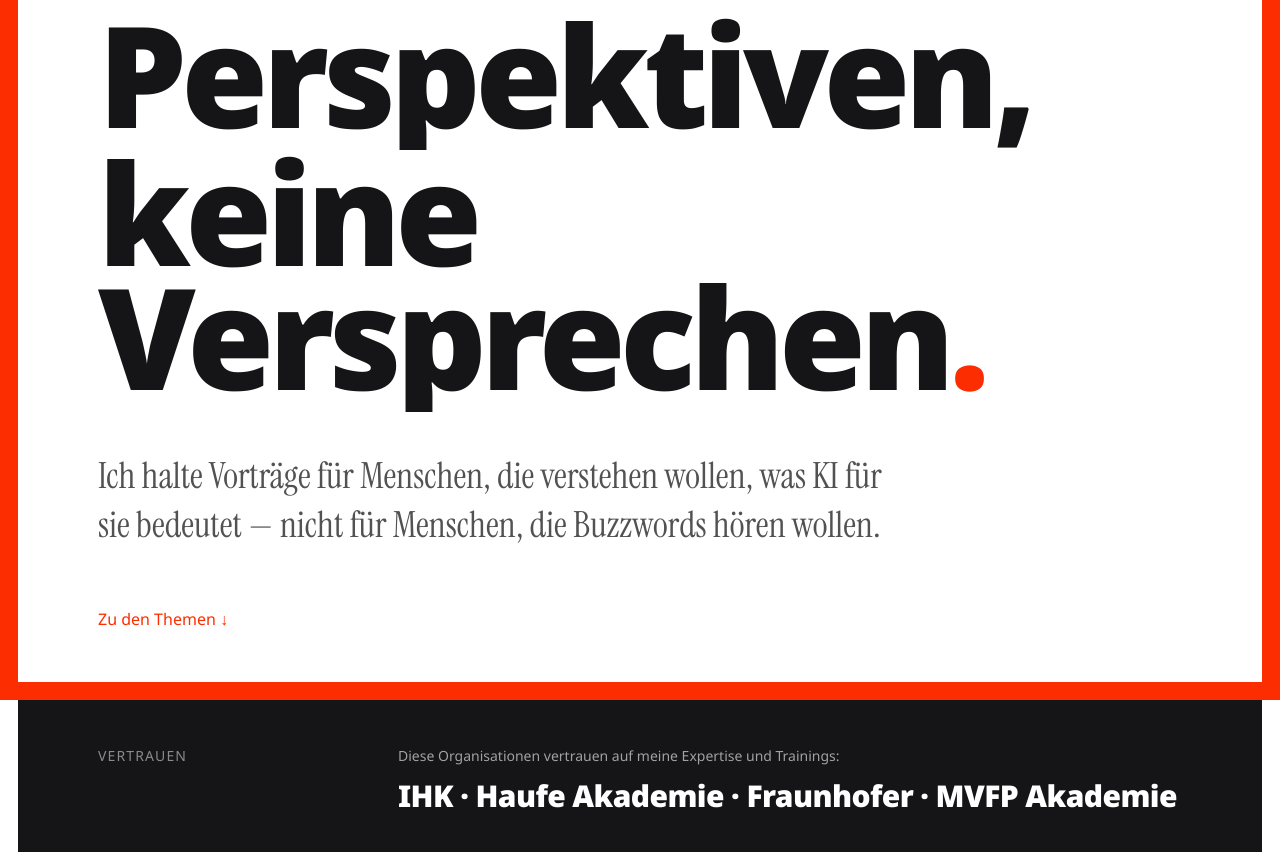
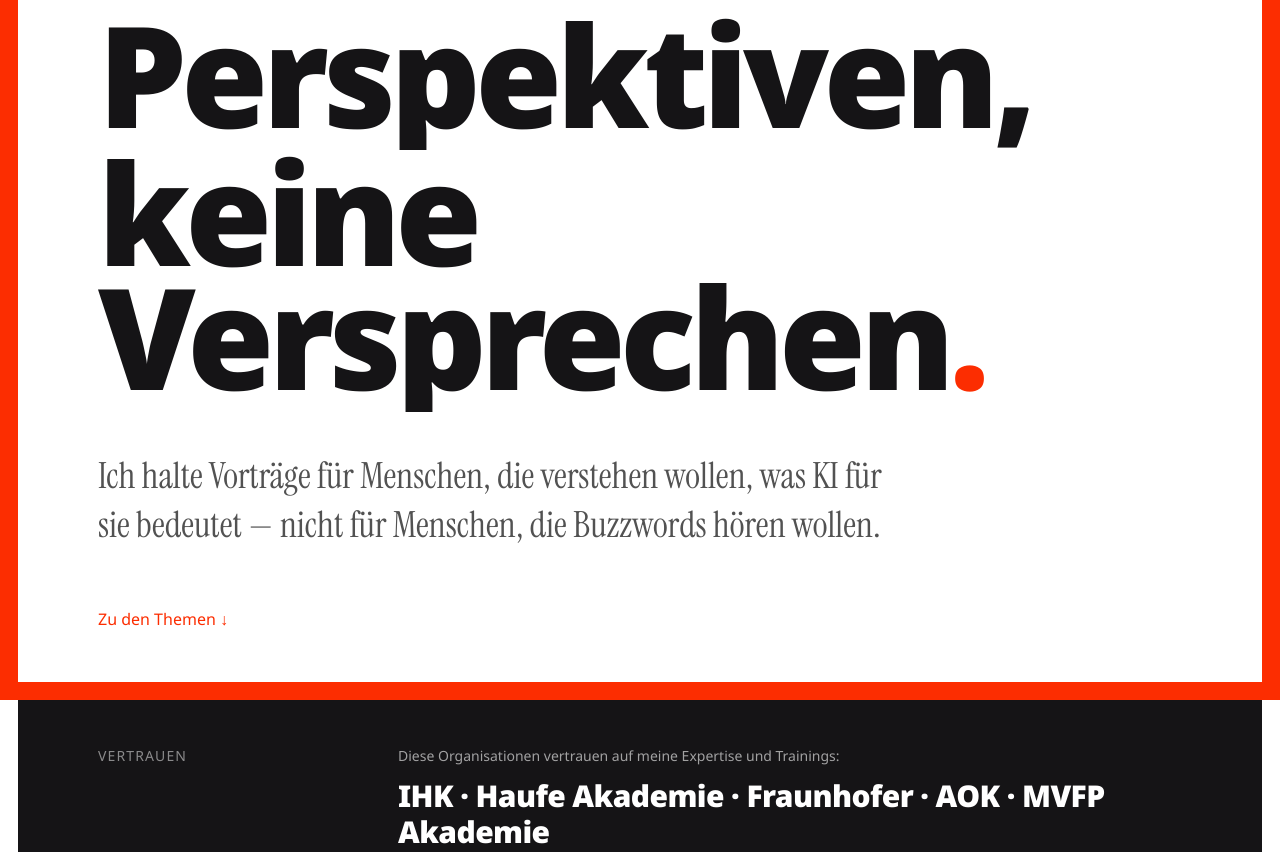
Before and after one commit to loschke/loschke-ai-landing, an Astro site: page /speaking in a window 1280 px wide. Shown: the part 100-952 px from the top of the page. Built offline with nearby package versions, Linux system fonts and the light colour scheme; Astro itself is replaced by a stand-in of ours; no server answers.

Commit message:
Add 'AOK' to credentials list

```diff
--- a/src/components/sections/speaking/Credentials.astro
+++ b/src/components/sections/speaking/Credentials.astro
@@ -1,7 +1,7 @@
 ---
 import { Reveal } from "@components/ui/Reveal";
 
-const credentials = ["IHK", "Haufe Akademie", "Fraunhofer", "MVFP Akademie"];
+const credentials = ["IHK", "Haufe Akademie", "Fraunhofer", "AOK", "MVFP Akademie"];
 ---
 
 <section class="py-12 md:py-16 px-6 sm:px-10 md:px-16 lg:px-20 bg-dark">
```
